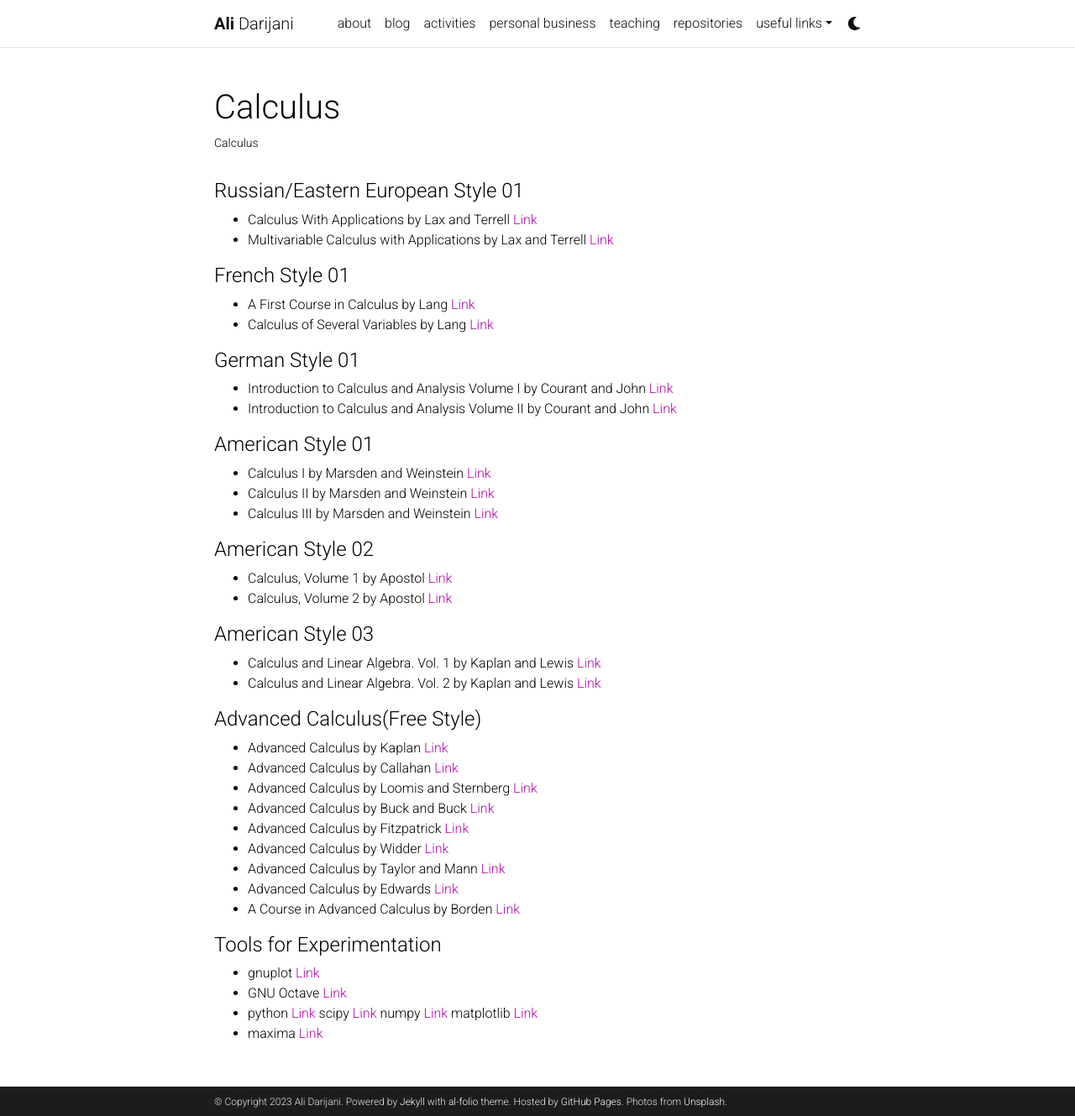
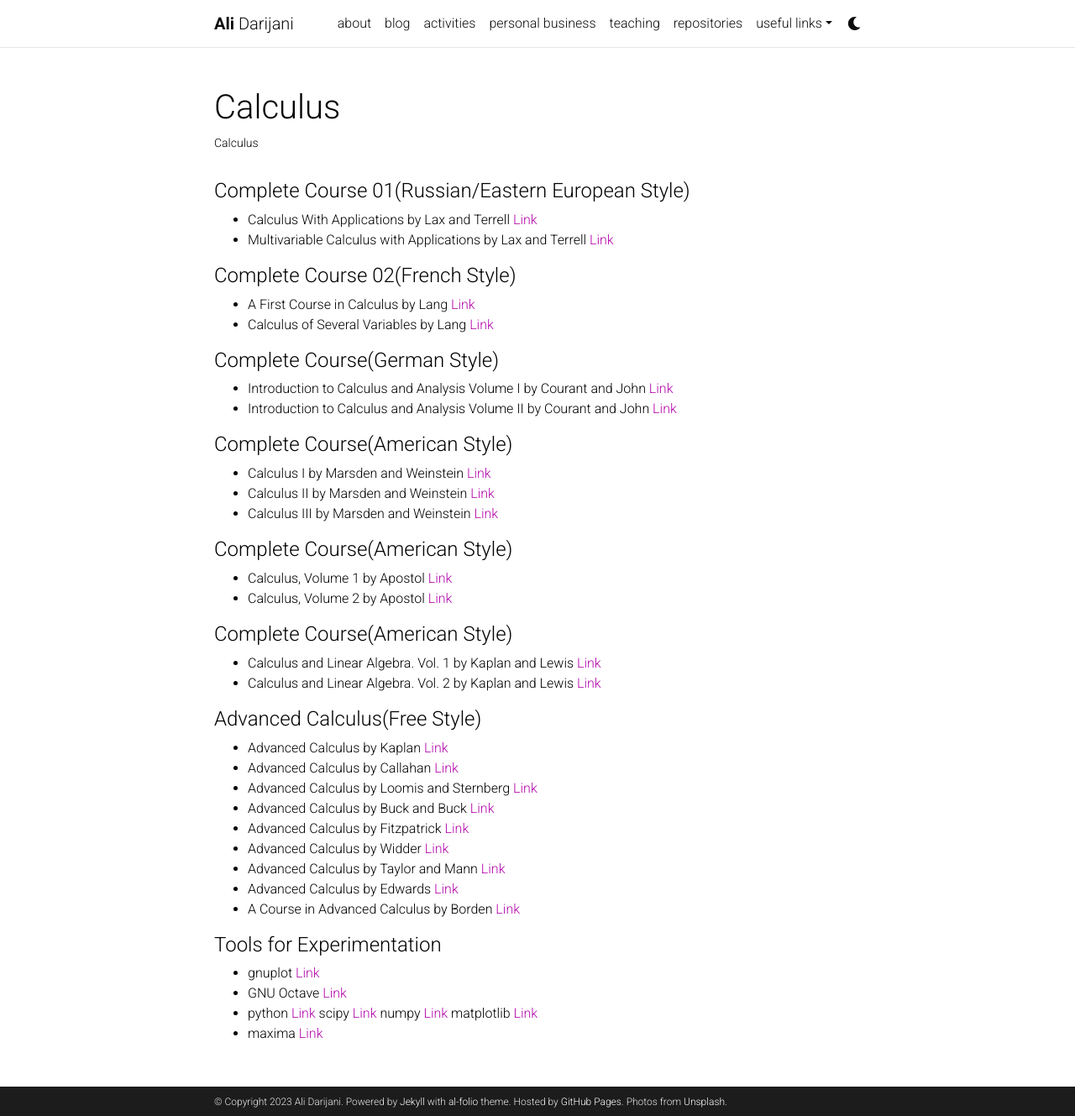
Before and after one commit to adarijani/adarijani.github.io_archived, a Jekyll site: the page built from _projects/t_03_.calculus.md, in a window 1280 px wide and 1329 px high. Shown: the whole window at 84% size. Built offline with Jekyll 4.4.1, drawn with Linux system fonts in a browser that asks for light colours; comment, search, counter and statistics services are not loaded; a style sheet for code colours, icons or effects is not loaded.

Commit message:
Update t_03_.calculus.md

```diff
--- a/_projects/t_03_.calculus.md
+++ b/_projects/t_03_.calculus.md
@@ -7,33 +7,33 @@ importance: 3
 category: teaching
 ---
 
-#### Russian/Eastern European Style 01
+#### Complete Course 01(Russian/Eastern European Style)
 
 * Calculus With Applications by Lax and Terrell [Link](https://link.springer.com/book/10.1007/978-1-4614-7946-8)
 * Multivariable Calculus with Applications by Lax and Terrell [Link](https://link.springer.com/book/10.1007/978-3-319-74073-7)
 
-#### French Style 01
+#### Complete Course 02(French Style)
 
 * A First Course in Calculus by Lang [Link](https://link.springer.com/book/10.1007/978-1-4419-8532-3)
 * Calculus of Several Variables by Lang [Link](https://link.springer.com/book/10.1007/978-1-4612-1068-9)
 
-#### German Style 01
+#### Complete Course(German Style)
 
 *  Introduction to Calculus and Analysis Volume I by Courant and John [Link](https://link.springer.com/book/10.1007/978-1-4613-8955-2)
 *  Introduction to Calculus and Analysis Volume II by Courant and John [Link](https://link.springer.com/book/10.1007/978-1-4613-8958-3)
 
-#### American Style 01
+#### Complete Course(American Style)
 
 * Calculus I by Marsden and Weinstein [Link](https://link.springer.com/book/10.1007/978-1-4612-5024-1)
 * Calculus II by Marsden and Weinstein [Link](https://link.springer.com/book/10.1007/978-1-4612-5026-5)
 * Calculus III by Marsden and Weinstein [Link](https://link.springer.com/book/10.1007/978-1-4612-5028-9)
 
-#### American Style 02
+#### Complete Course(American Style)
 
 * Calculus, Volume 1 by Apostol [Link](https://www.wiley.com/en-us/Calculus%2C+Volume+1%2C+2nd+Edition-p-9781119496731)
 * Calculus, Volume 2 by Apostol [Link](https://www.wiley.com/en-us/Calculus%2C+Volume+2%2C+2nd+Edition-p-9781119496762)
 
-#### American Style 03
+#### Complete Course(American Style)
 
 * Calculus and Linear Algebra. Vol. 1 by Kaplan and Lewis [Link](https://quod.lib.umich.edu/s/spobooks/5597602.0001.001/--calculus-and-linear-algebra-vol-1-vectors-in-the-plane)
 * Calculus and Linear Algebra. Vol. 2 by Kaplan and Lewis [Link](https://quod.lib.umich.edu/s/spobooks/5597602.0002.001/--calculus-and-linear-algebra-vol-2-vector-spaces-many)
@@ -53,6 +53,6 @@ category: teaching
 #### Tools for Experimentation
 
 * gnuplot [Link](http://www.gnuplot.info/)
-* GNU Octave  [Link](https://octave.org/)
+* GNU Octave [Link](https://octave.org/)
 * python [Link](https://www.python.org/) scipy [Link](https://scipy.org/) numpy [Link](https://numpy.org/) matplotlib [Link](https://matplotlib.org/)
 * maxima [Link](https://maxima.sourceforge.io/)
```
